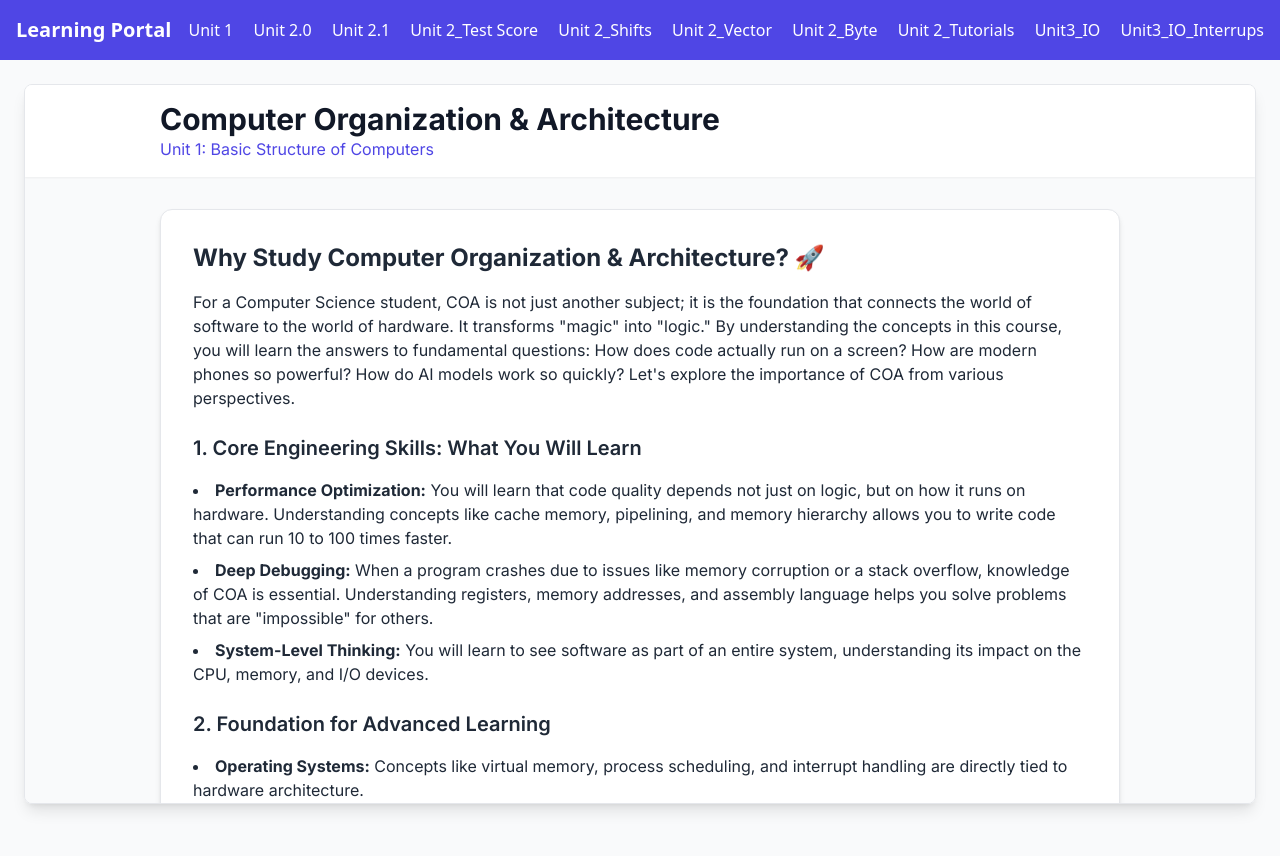
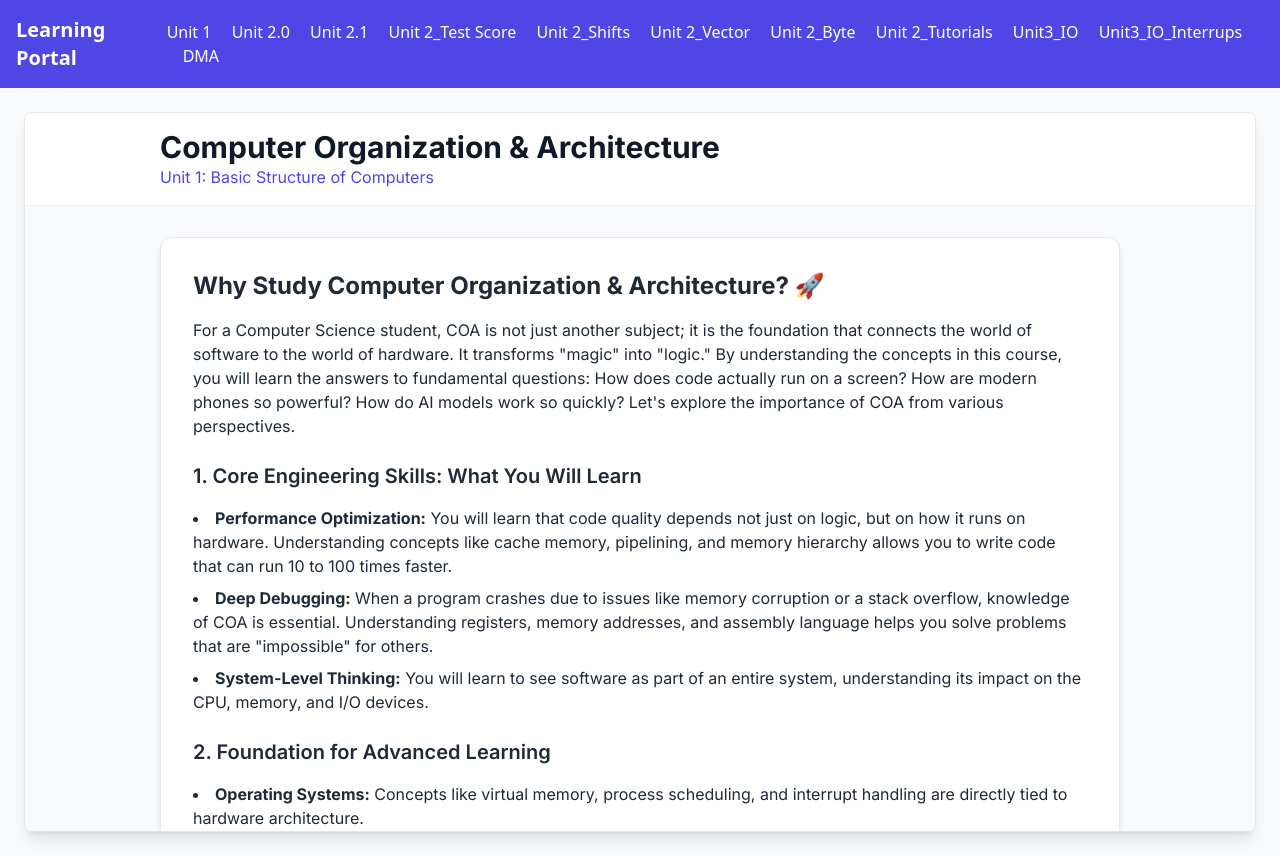
Before and after one commit to adityasinha-1988/COA_2025, a plain HTML site: page index.html in a window 1280 px wide. Before the commit the page ends 828 px from the top, so only its background shows below. Drawn offline with nearby package versions, Linux system fonts and the light colour scheme.

Commit message:
DMA questions

```diff
--- a/index.html
+++ b/index.html
@@ -22,6 +22,7 @@
       <a href="pages/Unit2_Tutorials.html" target="content" class="hover:underline">Unit 2_Tutorials</a>
       <a href="pages/3_IO.html" target="content" class="hover:underline">Unit3_IO</a>
       <a href="pages/IO_Interrups.html" target="content" class="hover:underline">Unit3_IO_Interrups</a>
+      <a href="pages/DMA.html" target="content" class="hover:underline">DMA</a>
     </nav>
   </header>
 
```
